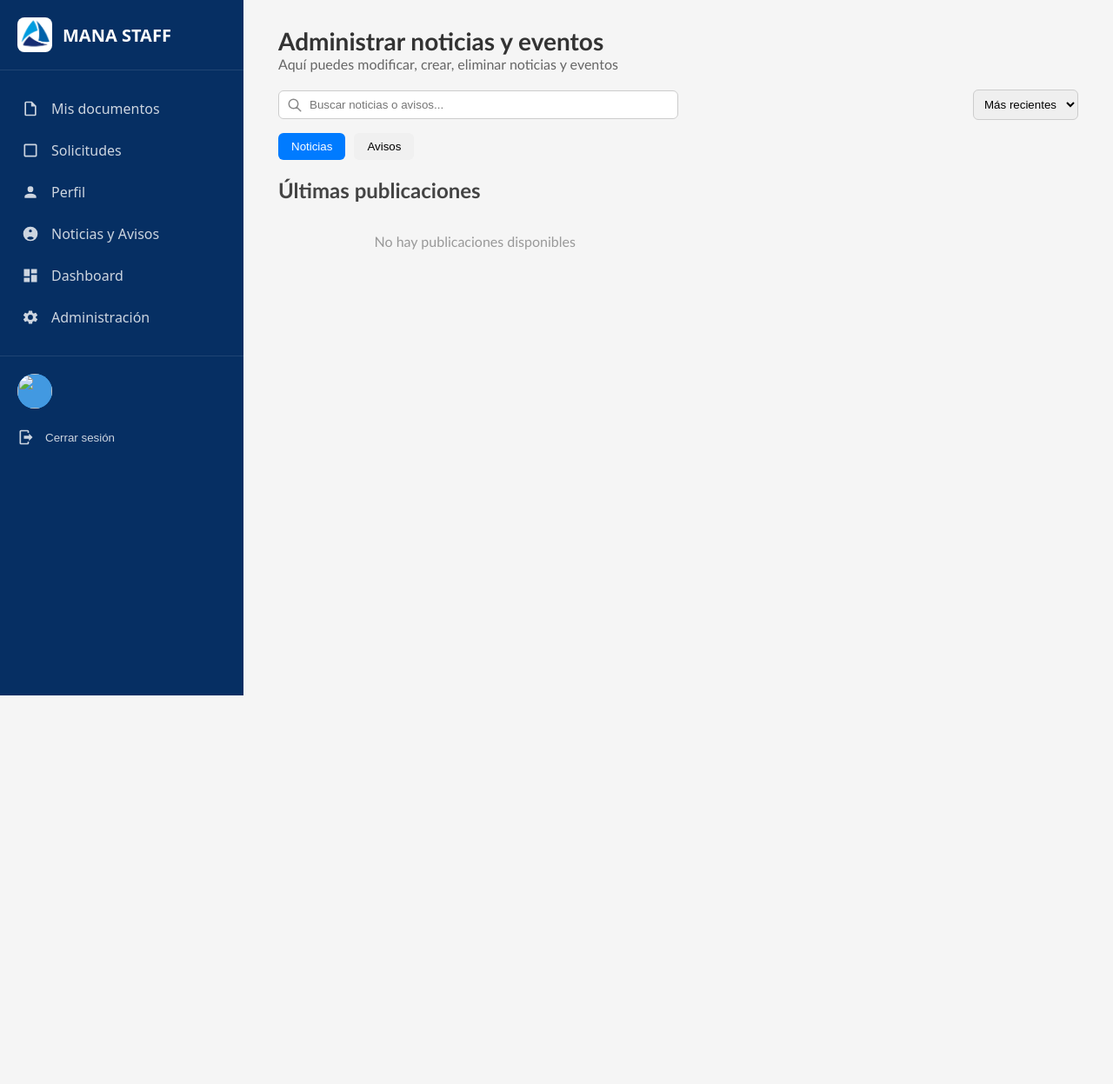
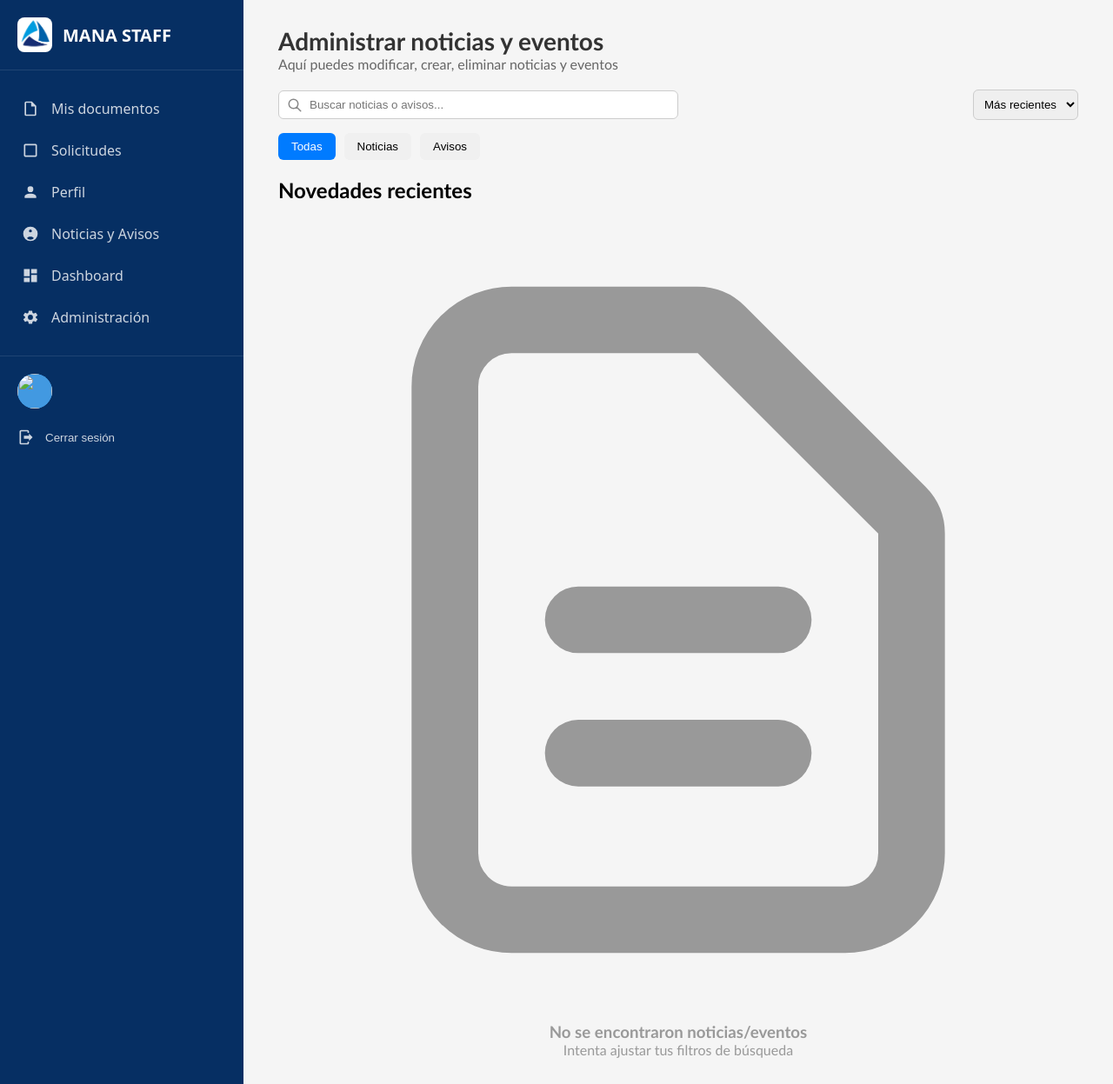
Before and after one commit to Bastianitox/ManaStaff, a Django app: template Web/ManaStaff_Web/staffweb/templates/staffweb/administrar_noticiasyeventos.html in a window 1280 px wide. Shown: the whole page at 87% size. Before the commit the page ends 800 px from the top, so only its background shows below. Run offline with Django 5.2, Linux system fonts and the light colour scheme; the template is opened without the code that fills it, so the values that code supplies are empty.

Commit message:
mejore la interfaz de admin noticias

```diff
--- a/Web/ManaStaff_Web/staffweb/templates/staffweb/administrar_noticiasyeventos.html
+++ b/Web/ManaStaff_Web/staffweb/templates/staffweb/administrar_noticiasyeventos.html
@@ -32,21 +32,21 @@
 
 <!-- Tabs -->
 <div class="status-tabs">
-    <button class="status-tab active" data-type="noticias">Noticias</button>
-    <button class="status-tab" data-type="avisos">Avisos</button>
+  <button class="status-tab active" data-status="all">Todas</button>
+  <button class="status-tab" data-status="noticia">Noticias</button>
+  <button class="status-tab" data-status="aviso">Avisos</button>
 </div>
 
 <!-- Noticias / Avisos Grid -->
-<div class="noticias-section">
-    <h2>Últimas publicaciones</h2>
-    <div id="noticiasGrid" class="noticias-grid">
+<div class="requests-section">
+  <h2>Novedades recientes</h2>
+  <div class="requests-grid" id="requestsGrid">
       {% for pub_id, pub in publicaciones.items %}
       <div class="noticia-card">
           <h3>{{ pub.titulo }}</h3>
           <p class="fecha">Publicado el {{ pub.fecha }}</p>
           <p class="autor">Por: {{ pub.autor }}</p>
-            <p class="contenido">{{ pub.contenido|truncatechars:150 }}</p>
-
+          <p class="contenido">{{ pub.contenido }}</p>
           <div class="acciones-card">
               <a href="{% url 'editar_publicacion' pub_id %}" class="btn editar">✏️ Editar</a>
               <a href="{% url 'eliminar_publicacion' pub_id %}" class="btn eliminar"
@@ -54,10 +54,22 @@
           </div>
       </div>
       {% empty %}
-        <p id="noResults" class="no-results">No hay publicaciones disponibles</p>
+      <div class="no-results" id="noResults">
+          <svg class="no-results-icon" fill="none" stroke="currentColor" viewBox="0 0 24 24">
+              <path stroke-linecap="round" stroke-linejoin="round" stroke-width="2"
+                    d="M9 12h6m-6 4h6m2 5H7a2 2 0 01-2-2V5a2 2 0 012-2h5.586a1 1 0 01.707.293l5.414 5.414a1 1 0 01.293.707V19a2 2 0 01-2 2z"/>
+          </svg>
+          <h3>No se encontraron noticias/eventos</h3>
+          <p>Intenta ajustar tus filtros de búsqueda</p>
+      </div>
       {% endfor %}
   </div>
 </div>
+
+<!-- JSON con anuncios para JS -->
+<script id="announcements-data" type="application/json">
+  {{ announcements_json|default:"[]"|safe }}
+</script>
 
 {% endblock principal %}
 
```
Also changed, not shown: Web/ManaStaff_Web/db.sqlite3. Lines whose indentation alone changed are shown as unchanged.
